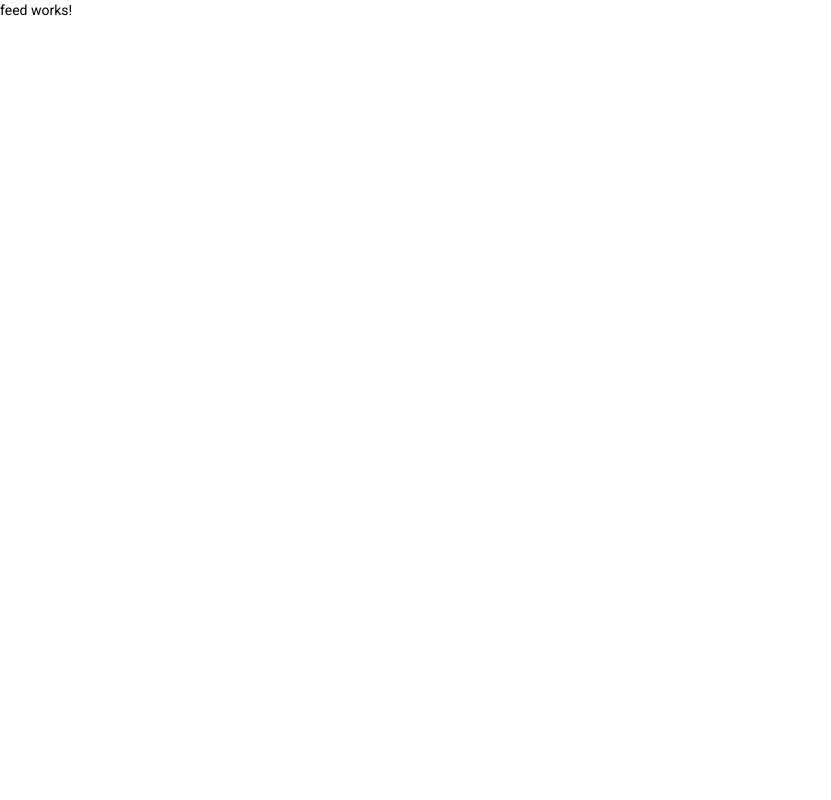
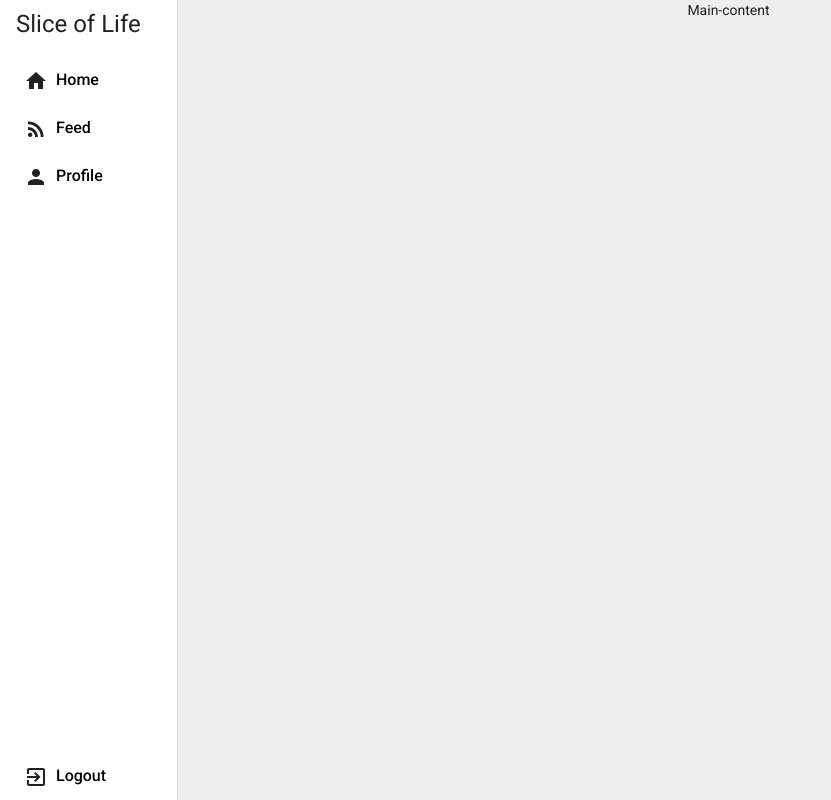
Before and after one commit to slice-of-life/frontend, an Angular app in the folder slice-of-life/: page / in a window 1280 px wide. Shown: the whole page, without its empty margins (0-831 px from the left). Built offline with nearby package versions, Linux system fonts and the light colour scheme.

Commit message:
Implemented sidebar

```diff
--- /dev/null
+++ b/slice-of-life/src/app/UI/sidebar/sidebar.component.css
@@ -0,0 +1,25 @@
+.example-container {
+    position: fixed;
+    top: 0;
+    bottom: 0;
+    left: 0;
+    right: 0;
+    background: #eee;
+
+
+
+  }
+
+  .sidebar {
+    position: fixed;
+    overflow:hidden;
+  }
+  .sidebar-contents {
+    padding-right: 20px;
+
+  }
+  #bottom {
+    position: absolute;
+    bottom: 0;
+    left: 0;
+}
--- /dev/null
+++ b/slice-of-life/src/app/UI/sidebar/sidebar.component.html
@@ -0,0 +1,32 @@
+<mat-sidenav-container class="example-container">
+  <mat-sidenav class="sidebar" mode="side" disableClose opened>
+    <div class="sidebar-contents">
+      <mat-list>
+        <mat-list-item
+          ><div class="mat-headline">Slice of Life</div></mat-list-item
+        >
+        <div class="mat-title">
+          <mat-list-item
+            ><button mat-icon-button><mat-icon>home</mat-icon></button
+            ><a href="#">Home</a></mat-list-item
+          >
+          <mat-list-item
+            ><button mat-icon-button><mat-icon>rss_feed</mat-icon></button
+            ><a href="#">Feed</a></mat-list-item
+          >
+          <mat-list-item
+            ><button mat-icon-button><mat-icon>person</mat-icon></button
+            ><a href="#">Profile</a></mat-list-item
+          >
+          <mat-list-item id="bottom"
+            ><button mat-icon-button><mat-icon>exit_to_app</mat-icon></button
+            ><a href="#">Logout</a></mat-list-item
+          >
+        </div>
+      </mat-list>
+    </div>
+  </mat-sidenav>
+  <mat-sidenav-content>
+    <div><ng-content></ng-content></div>
+  </mat-sidenav-content>
+</mat-sidenav-container>
--- /dev/null
+++ b/slice-of-life/src/app/UI/sidebar/sidebar.component.ts
@@ -0,0 +1,15 @@
+import { Component, OnInit } from '@angular/core';
+
+@Component({
+  selector: 'app-sidebar',
+  templateUrl: './sidebar.component.html',
+  styleUrls: ['./sidebar.component.css']
+})
+export class SidebarComponent implements OnInit {
+
+  constructor() { }
+
+  ngOnInit(): void {
+  }
+
+}
--- a/slice-of-life/src/app/app.component.html
+++ b/slice-of-life/src/app/app.component.html
@@ -1,2 +1 @@
-<feed></feed>
-<router-outlet></router-outlet>
+<feed></feed><router-outlet></router-outlet>
--- a/slice-of-life/src/app/pages/feed/feed.component.css
+++ b/slice-of-life/src/app/pages/feed/feed.component.css
@@ -0,0 +1,3 @@
+.feed {
+  text-align: center;
+}
--- a/slice-of-life/src/app/pages/feed/feed.component.html
+++ b/slice-of-life/src/app/pages/feed/feed.component.html
@@ -1 +1,3 @@
-<p>feed works!</p>
+<app-sidebar>
+    <div class="feed">Main-content</div>
+</app-sidebar>
--- a/slice-of-life/src/styles.css
+++ b/slice-of-life/src/styles.css
@@ -1,4 +1,30 @@
 /* You can add global styles to this file, and also import other style files */
 
-html, body { height: 100%; }
-body { margin: 0; font-family: Roboto, "Helvetica Neue", sans-serif; }
+html,
+body {
+  height: 100%;
+}
+body {
+  margin: 0;
+  font-family: Roboto, "Helvetica Neue", sans-serif;
+}
+a:link {
+  text-decoration: none;
+  color: black;
+}
+a:visited {
+  text-decoration: none;
+  color: black;
+}
+a:hover {
+  text-decoration: none;
+  color: black;
+}
+a:focus {
+  text-decoration: none;
+  color: black;
+}
+a:active {
+  text-decoration: none;
+  color: black;
+}
```
Also changed, not shown: slice-of-life/src/app/app.module.ts (+12 -1 lines), 1 other file (tests, documents, lock files or other folders).
